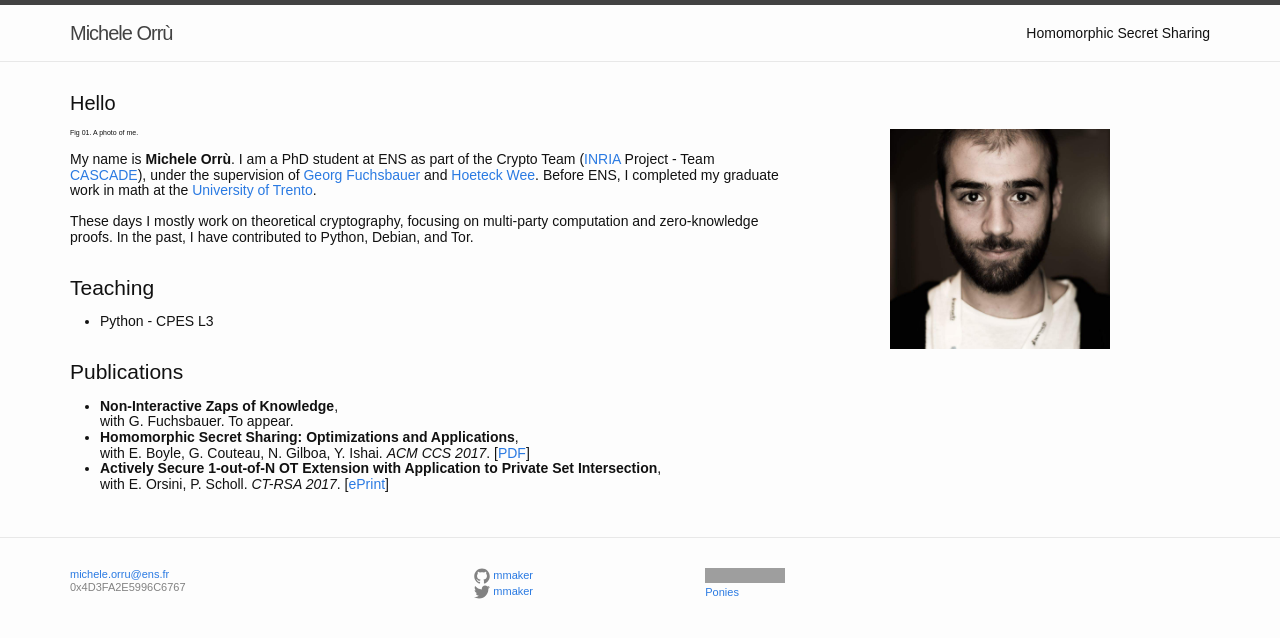
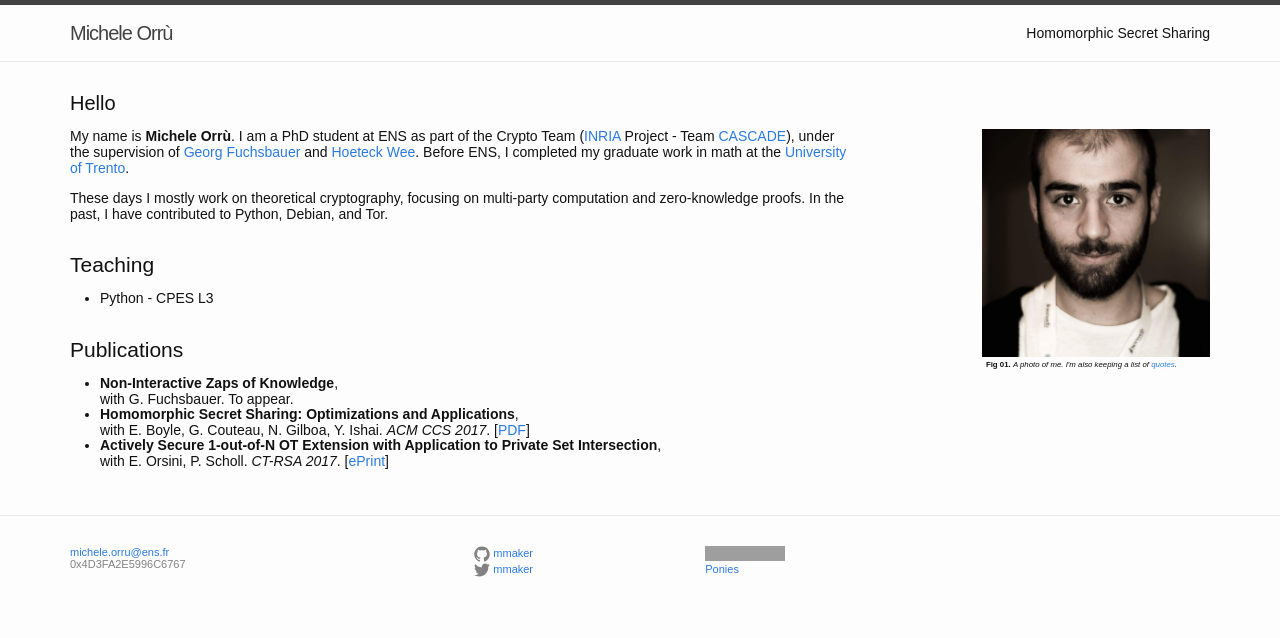
Before and after one commit to mmaker/mmaker.github.io, a Jekyll site: the page built from index.html, in a window 1280 px wide. Shown: the top 638 px of the page. Built offline with Jekyll 4.4.1, drawn with Linux system fonts in a browser that asks for light colours; grey boxes are pictures that could not be loaded.

Commit message:
Pic with caption responsive.

```diff
--- a/_sass/_base.scss
+++ b/_sass/_base.scss
@@ -58,6 +58,10 @@ figure > img {
 
 figcaption {
     font-size: $small-font-size;
+    padding: 0.5em;
+    align-content: right;
+    text-align: left;
+    text-style: italic;
 }
 
 
--- a/css/main.scss
+++ b/css/main.scss
@@ -9,7 +9,7 @@
 $base-font-family: sans-serif;
 $base-font-size:   14px;
 $base-font-weight: 400;
-$small-font-size:  $base-font-size * 0.5;
+$small-font-size:  $base-font-size * 0.56;
 $base-line-height: 1.115;
 
 $spacing-unit:     30px;
@@ -55,3 +55,15 @@ $on-laptop:        1024px;
 h1 {
     font-size: 100px;
 }
+
+
+.col-1 {
+    width: 69%;
+    float: left;
+}
+
+.col-2 {
+    width: 20%;
+    float: right;
+
+}
--- a/index.html
+++ b/index.html
@@ -7,10 +7,7 @@ layout: default
 
   <h1 class="page-heading">Hello</h1>
 
-  <figure>
-    <img src="pic.jpg" align="right" hspace="100px" width="220px">
-    <figcaption> Fig 01. A photo of me. </figcaption>
-  </figure>
+  <div class="col-1">
     <p>
       My name is <b>Michele Orrù</b>. I am a PhD student at ENS as part of the
       Crypto Team (<a href="https://inria.fr/en">INRIA</a> Project -
@@ -31,6 +28,7 @@ layout: default
     <ul>
       <li>Python - CPES L3</li>
     </ul>
+
     <br/>
     <h2>Publications</h2>
     <ul>
@@ -57,3 +55,16 @@ layout: default
       </li>
     </ul>
   </div>
+
+  <div class="col-2">
+    <figure>
+      <img src="pic.jpg">
+      <figcaption align="right"> <b>Fig 01.</b>
+        <i>
+          A photo of me.
+          I'm also keeping a list of <a href="about/quotes.html">quotes</a>.
+        </i>
+      </figcaption>
+    </figure>
+  </div>
+</div>
```
Lines whose indentation alone changed are shown as unchanged.
